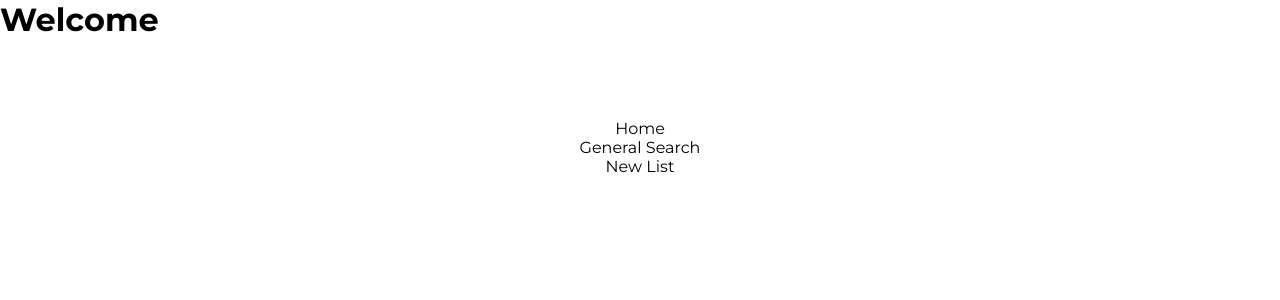
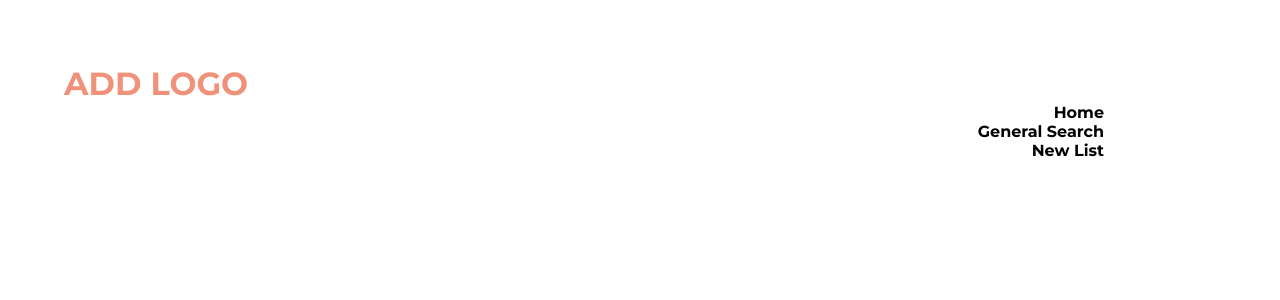
Before and after one commit to tv-show-superlatives/tv-show-superlatives, a React (Create React App) app: page /tv-show-superlatives/StoreState in a window 1280 px wide. Shown: the top 300 px of the page. Built offline with nearby package versions, Linux system fonts and the light colour scheme; no server answers; the database is empty.

Commit message:
more stylings

```diff
--- a/src/Nav.js
+++ b/src/Nav.js
@@ -24,7 +24,9 @@ class Nav extends Component {
   render() {
     return (
 			<div>
-				<h1>Welcome</h1>
+				<div>
+					<h1>ADD LOGO</h1>
+				</div>
 				<nav>
 					<ul>
 						<li>
--- a/src/NewListPage.js
+++ b/src/NewListPage.js
@@ -46,16 +46,12 @@ class NewListPage extends Component {
 			<Router>
 				<div>
 					<div className="listPageFlex">
-						<h1>LOGO</h1>
-					</div>
-					<div className="listPageFlex">
 						<h2>New List</h2>
 					</div>
 					<div className="listPageFlex2">
 						<h3>List Name</h3>
 						<button className="listButton">Add to list</button>
 					</div>
-					<div className="listPageFlex3">
 					<div className="listPageFlex4">
 						<div className="listPageFlex">
 							<h3>User's List Items</h3>
@@ -166,7 +162,6 @@ class NewListPage extends Component {
 						</div>
 					</div>
 				</div>
-				</div>
 			</Router>
 		);
 
--- a/src/TvShowDetails.js
+++ b/src/TvShowDetails.js
@@ -52,7 +52,7 @@ class TvShowDetails extends Component {
 		) {
 			return (
 				<div className="single-show">
-					<h1>{this.state.tv.name}</h1>
+					<h2 className="showName">{this.state.tv.name}</h2>
 					<img
 						src={this.state.officialImage}
 						alt={`A poster of ${this.state.tv.name}`}
@@ -70,7 +70,7 @@ class TvShowDetails extends Component {
 			} else {
 				return (
 					<div className="single-show">
-						<h1>{this.state.tv.name}</h1>
+						<h2 className="showName">{this.state.tv.name}</h2>
 						<img
 							src={this.state.officialImage}
 							alt={`A poster of ${this.state.tv.name}`}
--- a/src/index.css
+++ b/src/index.css
@@ -13,17 +13,37 @@ code {
   display: inline-block;
 }
 
-/* .wrapper {
+.wrapper {
   max-width: 1040px;
-  margin:0 auto;
+  margin: 5%;
 
-} */
+}
+
+img {
+	border: 3px solid black;
+	border-radius: 4px;
+}
+
+a img:hover,
+a img:focus {
+	border: 3px solid #f0917a;
+}
 
 
 /* *** Blair - NewListPage Section Styles are below *** */
 
 nav ul {
-	justify-content: flex-end;
+	display: flex;
+	flex-direction: column;
+	align-items: flex-end;
+	font-weight: 700;
+	margin: 0;
+	padding: 0;
+}
+
+nav ul a:hover,
+nav ul a:focus {
+	color: #f0917a;
 }
 ul {
 	list-style-type: none;
@@ -39,12 +59,20 @@ a {
 	border: 1px solid black;
 } */
 
+h1 {
+	color: #f0917a;
+}
 h1,
 h3 {
 	margin: 0;
 }
 
-.listButton {
+.showName {
+	text-align: center;
+}
+
+.listButton,
+button {
 	font-weight: 700;
 	background-color: #86c2ae;
 	border: 1px solid black;
@@ -52,7 +80,8 @@ h3 {
 	border-radius: 5px;
 }
 
-.listButton:hover {
+.listButton:hover,
+button:hover {
 	background-color: black;
 	color: #86c2ae;
 	transition: 0.5s;
@@ -64,32 +93,30 @@ h3 {
 
 .listVsChoicesFlex {
 	display: flex;
+	justify-content: space-between;
 }
 
-.listPageFlex,
+
 .searchBarFlex {
 	display: flex;
 	justify-content: space-around;
 }
 
-.listPageFlex {
+/* .listPageFlex {
+	display: flex;
 	justify-content: space-between;
-}
+} */
 
 .listPageFlex4 {
 	display: flex;
 	flex-direction: column;
 }
 
+.listPageFlex,
 .listPageFlex2,
 .listPageFlex5 {
 	display: flex;
 	justify-content: space-around;
-}
-
-.listPageFlex3 {
-	display: flex;
-	margin-top: 25px;
 }
 
 .userList,
@@ -100,15 +127,15 @@ h3 {
 	margin: 0 5px;
 	border: 3px solid black;
 	margin-top: 25px;
-	min-width: 100%;
+	min-width: 43%;
 }
 
-.userList {
+/* .userList {
 	margin-right: 5%;
 }
 .userOptions {
 	margin-left: 5%;
-}
+} */
 
 
 /* ***End of Blair's NewListPage Stylings*** */
```
Lines whose indentation alone changed are shown as unchanged.
